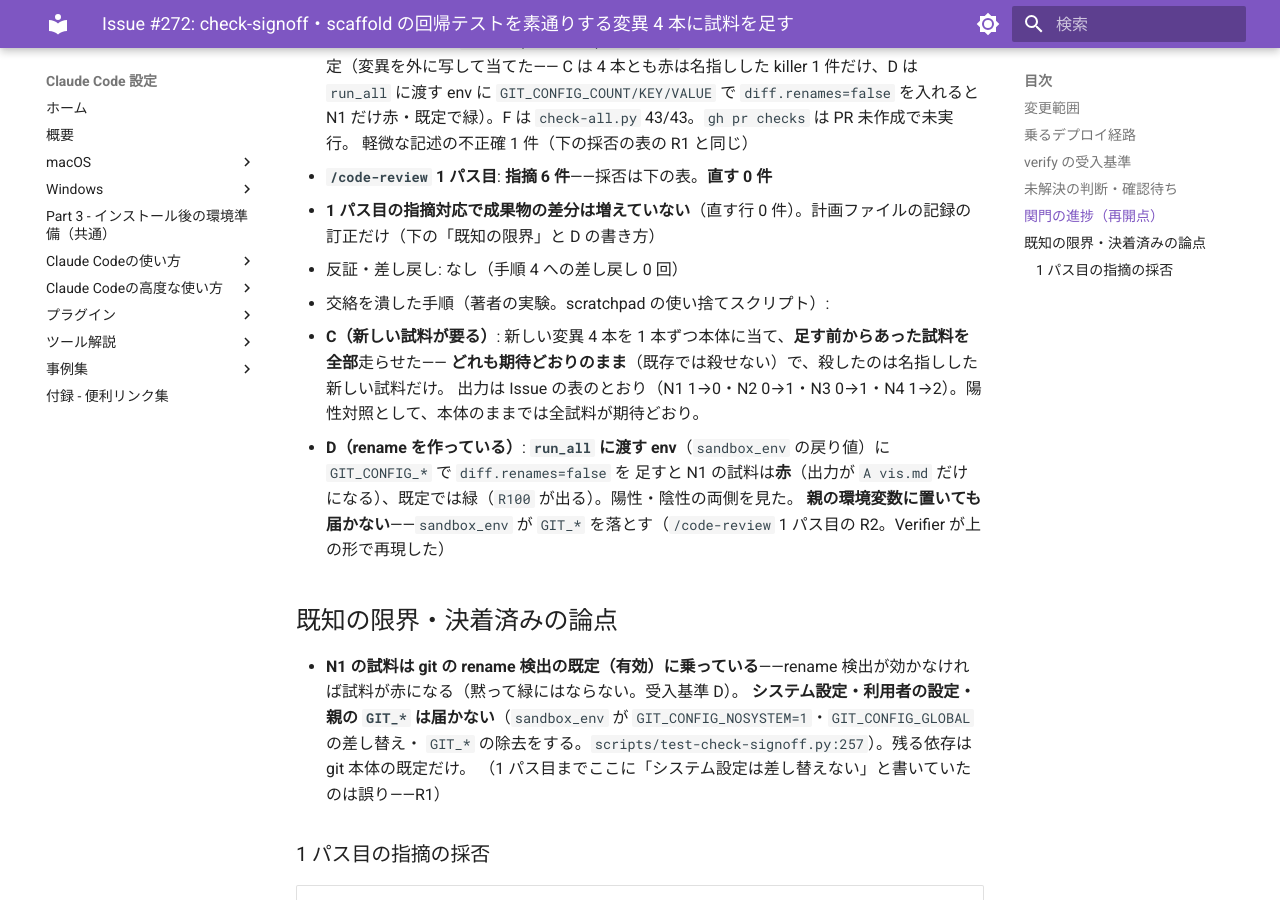
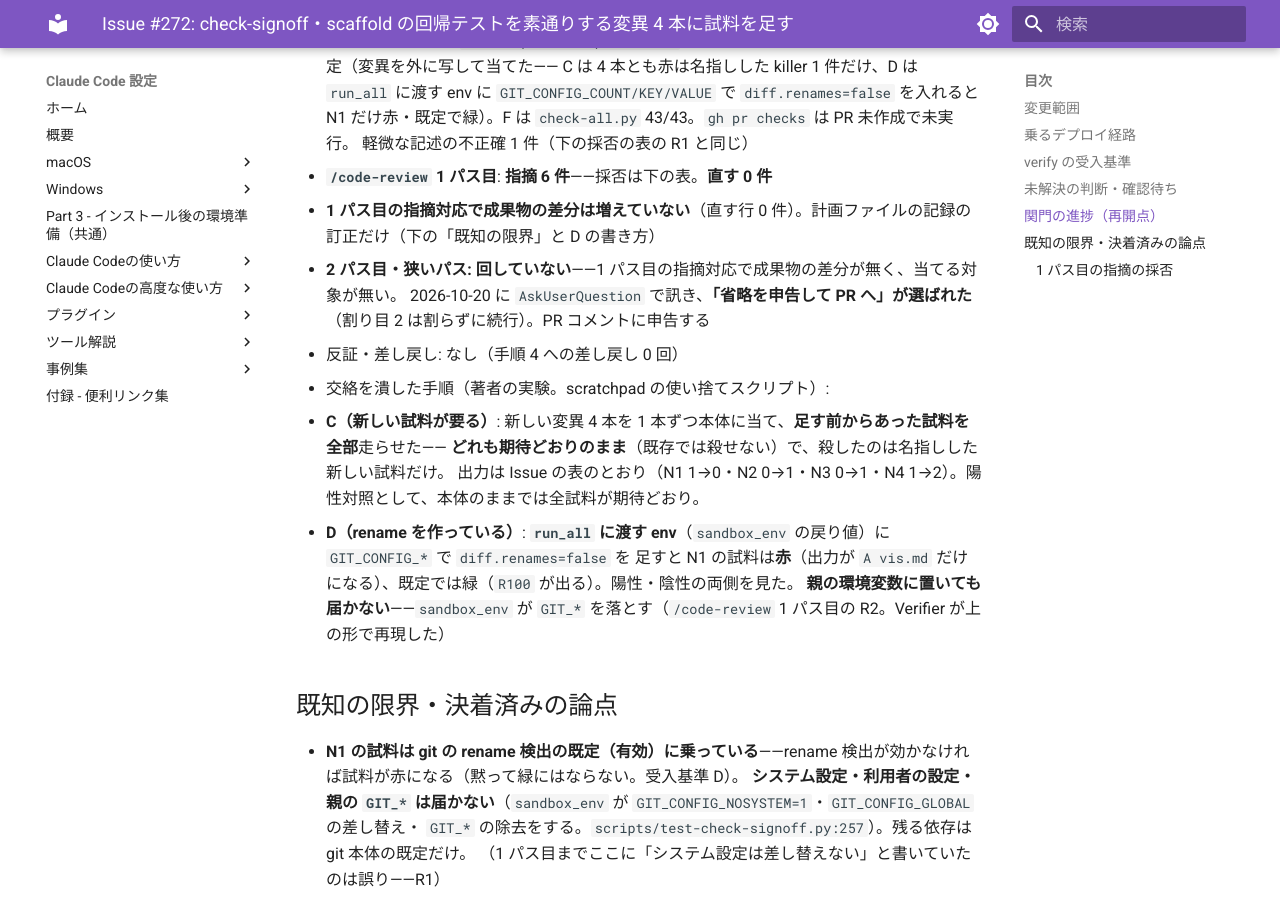
Before and after one commit to hdknr/claude-code-setup, an MkDocs documentation site: the page built from docs/plans/issue-272.md, in a window 1280 px wide and 900 px high, scrolled down 2490 px. Built offline with MkDocs 1.6.1 and Material for MkDocs 9.7.7, drawn with Linux system fonts in a browser that asks for light colours.

Commit message:
docs(plans): #272 の 2 パス目を回さない判断を記録
Co-Authored-By: Claude Opus 5.5 <noreply@anthropic.com>

```diff
--- a/docs/plans/issue-272.md
+++ b/docs/plans/issue-272.md
@@ -63,6 +63,8 @@ docstring の「見るもの」が試料の性質を列挙しているので、*
     軽微な記述の不正確 1 件（下の採否の表の R1 と同じ）
   - **`/code-review` 1 パス目**: **指摘 6 件**——採否は下の表。**直す 0 件**
   - **1 パス目の指摘対応で成果物の差分は増えていない**（直す行 0 件）。計画ファイルの記録の訂正だけ（下の「既知の限界」と D の書き方）
+  - **2 パス目・狭いパス: 回していない**——1 パス目の指摘対応で成果物の差分が無く、当てる対象が無い。
+    2026-10-20 に `AskUserQuestion` で訊き、**「省略を申告して PR へ」が選ばれた**（割り目 2 は割らずに続行）。PR コメントに申告する
 - 反証・差し戻し: なし（手順 4 への差し戻し 0 回）
 - 交絡を潰した手順（著者の実験。scratchpad の使い捨てスクリプト）:
   - **C（新しい試料が要る）**: 新しい変異 4 本を 1 本ずつ本体に当て、**足す前からあった試料を全部**走らせた——
```
